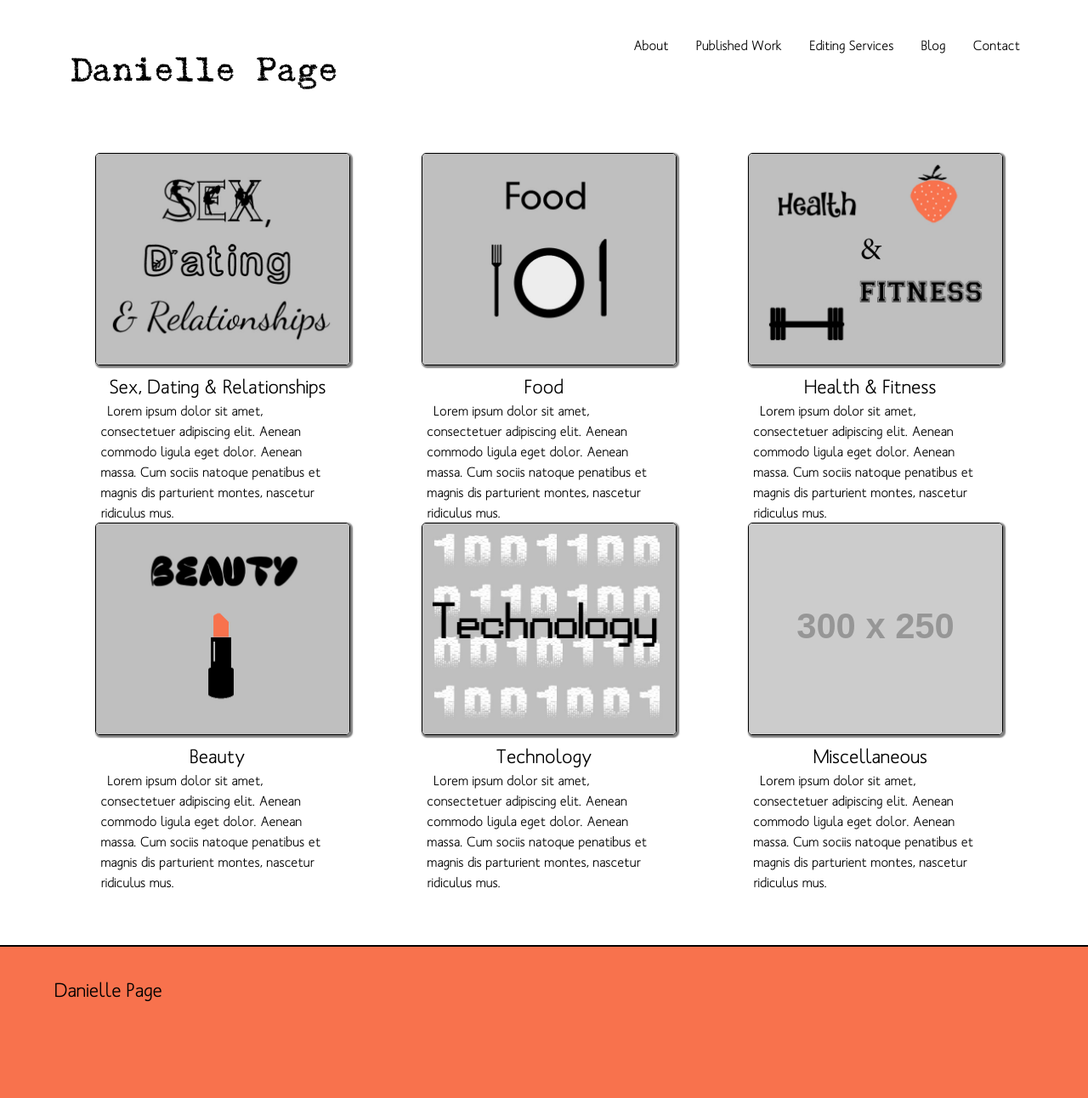
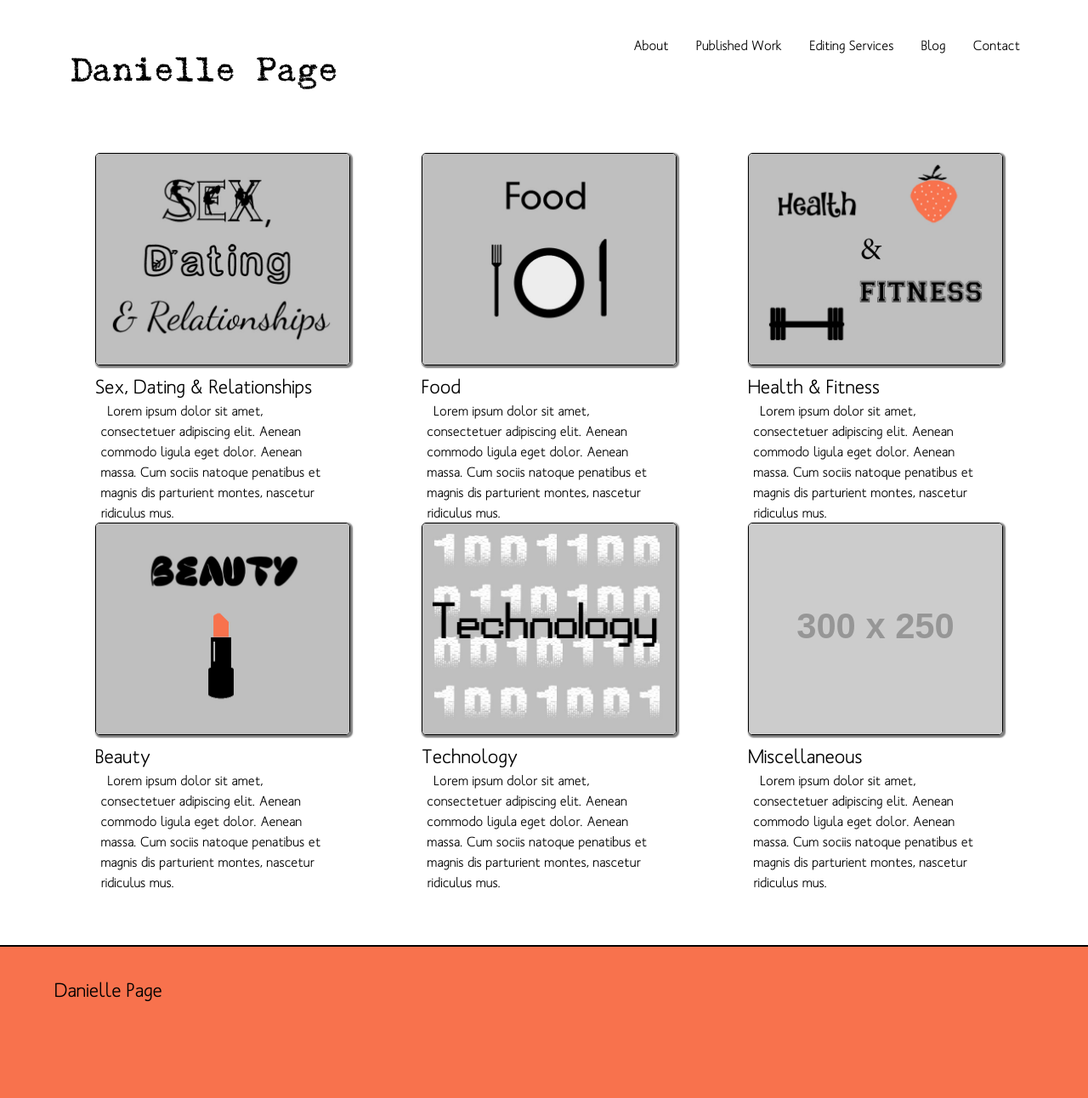
Before and after one commit to thedaniellepage/thedaniellepage, a Jekyll site: the page built from published-work.html, in a window 1280 px wide. Shown: the whole page at 85% size. Built offline with Jekyll 4.4.1, drawn with Linux system fonts in a browser that asks for light colours; nearby versions of some CDN libraries.

Commit message:
maybe now

```diff
--- a/css/main.css
+++ b/css/main.css
@@ -254,10 +254,12 @@ td {
 		padding:2em;
 	}
 
+}
+
+@media (max-width:1025px) {
 	.col-head {
-		text-align:left;
+		text-align:center;
 	}
-
 }
 
 .content-col {
@@ -269,7 +271,7 @@ td {
 }
 
 .col-head {
-	text-align:center;
+	text-align:left;
 }
 
 /*---- Bootstrap ---- */
```
